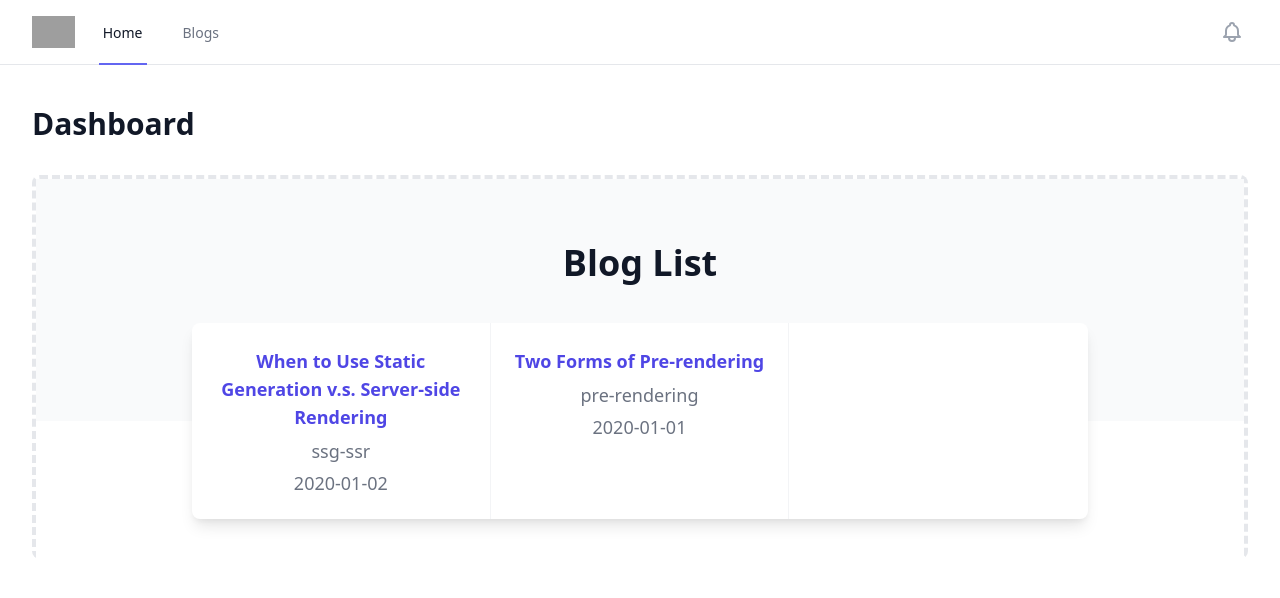
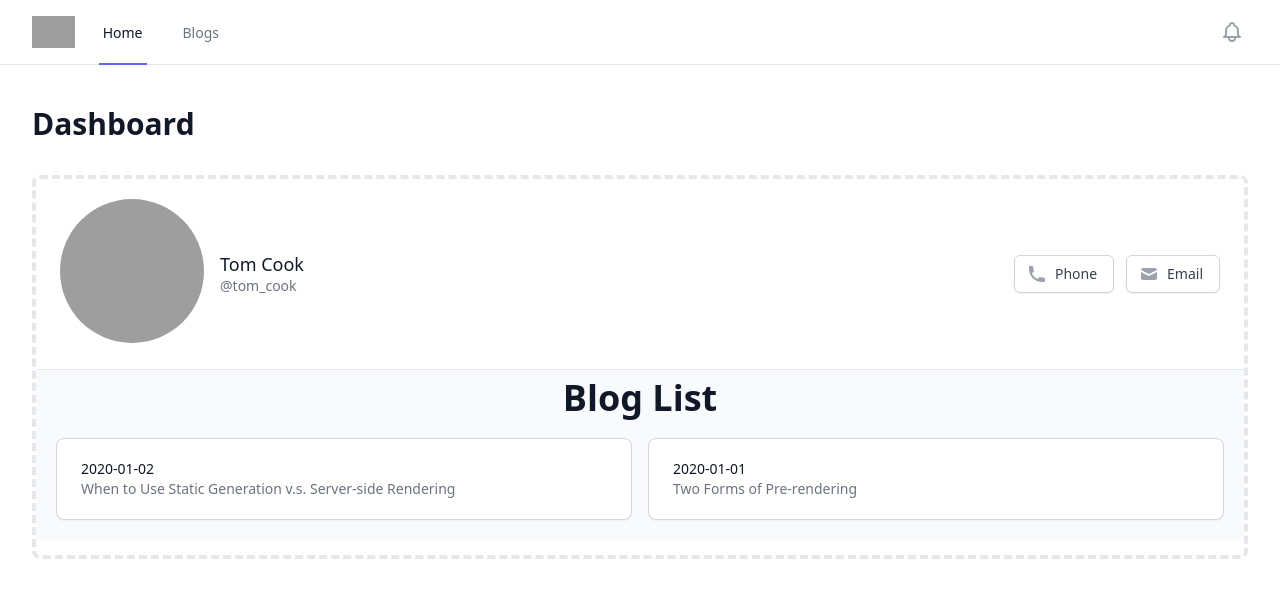
Before and after one commit to Konyuka/react-blog, a Next.js app: page / in a window 1280 px wide. Shown: the top 598 px of the page. Built offline with nearby package versions, Linux system fonts and the light colour scheme; grey boxes are pictures that could not be loaded.

Commit message:
getting static props

```diff
--- /dev/null
+++ b/next.config.js
@@ -0,0 +1,5 @@
+module.exports = {
+    images: {
+        domains: ['images.unsplash.com', 'localhost:3000'],
+    },
+}
--- a/pages/index.js
+++ b/pages/index.js
@@ -1,5 +1,7 @@
 import Layout from '../components/layout'
 import { getSortedPostsData } from '../lib/posts'
+import Image from 'next/image'
+import Head from 'next/head'
 
 
 export async function getStaticProps() {
@@ -16,7 +18,58 @@ export default function Home({ allPostsData }) {
   return (
 
     <Layout>
-      <div className="bg-gray-50 pt-12 sm:pt-16">
+      <Head>
+        <title>Landing Page</title>
+      </Head>
+
+      <div className="bg-white px-4 py-5 border-b border-gray-200 sm:px-6">
+        <div className="-ml-4 -mt-4 flex justify-between items-center flex-wrap sm:flex-nowrap">
+          <div className="ml-4 mt-4">
+            <div className="flex items-center">
+              <div className="flex-shrink-0">
+                <Image
+                  height={144}
+                  width={144}
+                 className="h-12 w-12 rounded-full"
+                 src="https://images.unsplash.com/photo-1472099645785-5658abf4ff4e?ixlib=rb-1.2.1&ixid=eyJhcHBfaWQiOjEyMDd9&auto=format&fit=facearea&facepad=2&w=256&h=256&q=80"
+                 alt="" />
+              </div>
+              <div className="ml-4">
+                <h3 className="text-lg leading-6 font-medium text-gray-900">
+                  Tom Cook
+                </h3>
+                <p className="text-sm text-gray-500">
+                  <a href="#">
+                    @tom_cook
+                  </a>
+                </p>
+              </div>
+            </div>
+          </div>
+          <div className="ml-4 mt-4 flex-shrink-0 flex">
+            <button type="button" className="relative inline-flex items-center px-4 py-2 border border-gray-300 shadow-sm text-sm font-medium rounded-md text-gray-700 bg-white hover:bg-gray-50 focus:outline-none focus:ring-2 focus:ring-offset-2 focus:ring-indigo-500">
+              <svg className="-ml-1 mr-2 h-5 w-5 text-gray-400" xmlns="http://www.w3.org/2000/svg" viewBox="0 0 20 20" fill="currentColor" aria-hidden="true">
+                <path d="M2 3a1 1 0 011-1h2.153a1 1 0 01.986.836l.74 4.435a1 1 0 01-.54 1.06l-1.548.773a11.037 11.037 0 006.105 6.105l.774-1.548a1 1 0 011.059-.54l4.435.74a1 1 0 01.836.986V17a1 1 0 01-1 1h-2C7.82 18 2 12.18 2 5V3z" />
+              </svg>
+              <span>
+                Phone
+              </span>
+            </button>
+            <button type="button" className="ml-3 relative inline-flex items-center px-4 py-2 border border-gray-300 shadow-sm text-sm font-medium rounded-md text-gray-700 bg-white hover:bg-gray-50 focus:outline-none focus:ring-2 focus:ring-offset-2 focus:ring-indigo-500">
+              <svg className="-ml-1 mr-2 h-5 w-5 text-gray-400" xmlns="http://www.w3.org/2000/svg" viewBox="0 0 20 20" fill="currentColor" aria-hidden="true">
+                <path d="M2.003 5.884L10 9.882l7.997-3.998A2 2 0 0016 4H4a2 2 0 00-1.997 1.884z" />
+                <path d="M18 8.118l-8 4-8-4V14a2 2 0 002 2h12a2 2 0 002-2V8.118z" />
+              </svg>
+              <span>
+                Email
+              </span>
+            </button>
+          </div>
+        </div>
+      </div>
+
+
+      <div className="bg-gray-50 sm:pt-2">
 
         <div className="max-w-7xl mx-auto px-4 sm:px-6 lg:px-8">
           <div className="max-w-4xl mx-auto text-center">
@@ -26,38 +79,32 @@ export default function Home({ allPostsData }) {
           </div>
         </div>
 
-        <div className="mt-10 pb-12 bg-white sm:pb-16">
-          <div className="relative">
-            <div className="absolute inset-0 h-1/2 bg-gray-50"></div>
-            <div className="relative max-w-7xl mx-auto px-4 sm:px-6 lg:px-8">
-              <div className="max-w-4xl mx-auto">
-                <dl className="rounded-lg bg-white shadow-lg sm:grid sm:grid-cols-3">
+        <div class="grid grid-cols-1 gap-4 sm:grid-cols-2 p-5">
 
           {
-                    allPostsData.map(
-                      ({id, date, title}) => (
-                        <div key={id} className="flex flex-col border-b border-gray-100 p-6 text-center sm:border-0 sm:border-r">
-                          <dt className="order-2 mt-2 text-lg leading-6 font-medium text-gray-500">
-                            {id}
-                          </dt>
-                          <dt className="order-2 mt-2 text-lg leading-6 font-medium text-gray-500">
+            allPostsData.map(({ id, date, title})=>(
+
+              <div key={id} class="relative rounded-lg border border-gray-300 bg-white px-6 py-5 shadow-sm flex items-center space-x-3 hover:border-gray-400 focus-within:ring-2 focus-within:ring-offset-2 focus-within:ring-indigo-500">
+                <div class="flex-1 min-w-0">
+                  <a href="#" class="focus:outline-none">
+                    <span class="absolute inset-0" aria-hidden="true"></span>
+                    <p class="text-sm font-medium text-gray-900">
                       {date}
-                          </dt>
-                          <dd className="order-1 text-lg font-bold text-indigo-600">
+                    </p>
+                    <p class="text-sm text-gray-500 truncate">
                       {title}
-                          </dd>
+                    </p>
+                  </a>
+                </div>
               </div>
             )
+
             )
           }
 
 
+        </div>
 
-                </dl>
-              </div>
-            </div>
-          </div>
-        </div>
       </div>
     </Layout>
   )
```
Lines whose indentation alone changed are shown as unchanged.
